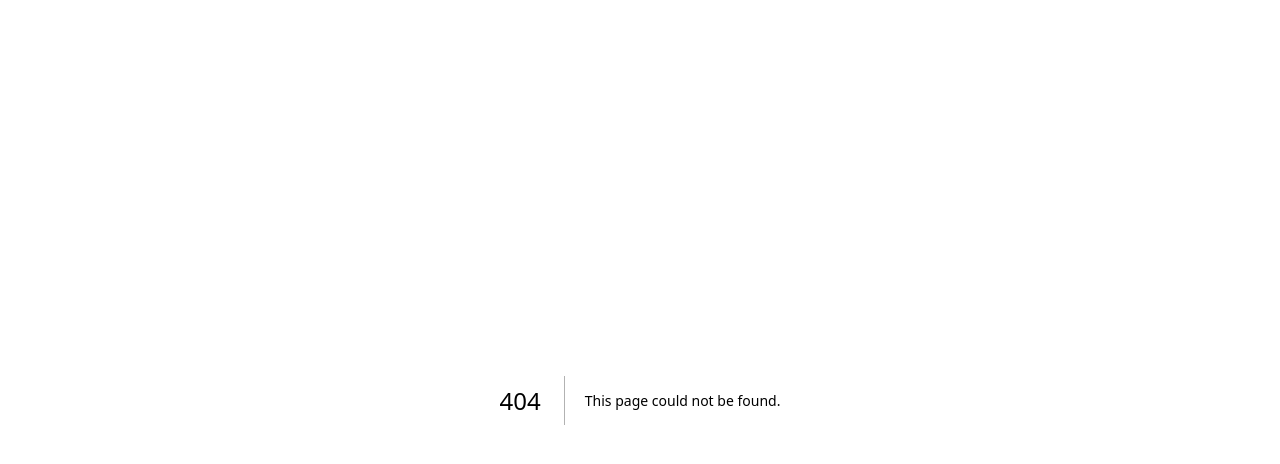
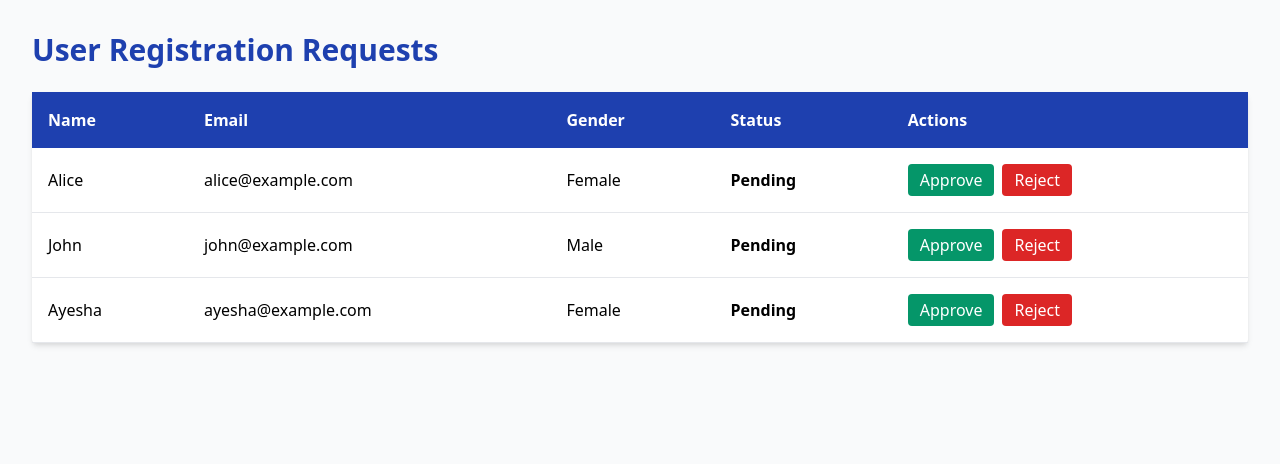
Before and after one commit to bonnycool/matrimony-frontend-, a Next.js app: page /admin/superdash/userreq in a window 1280 px wide. Before the commit this address had no page. Shown: the top 464 px of the page. Built offline with nearby package versions, Linux system fonts and the light colour scheme.

Commit message:
Added user request page with features

```diff
--- /dev/null
+++ b/src/app/admin/superdash/userreq/page.tsx
@@ -0,0 +1,76 @@
+'use client';
+
+import React, { useState } from 'react';
+
+interface UserRequest {
+  id: number;
+  name: string;
+  email: string;
+  gender: string;
+  status: 'Pending' | 'Approved' | 'Rejected';
+}
+
+const UserRequestsPage: React.FC = () => {
+  const [requests, setRequests] = useState<UserRequest[]>([
+    { id: 1, name: 'Alice', email: 'alice@example.com', gender: 'Female', status: 'Pending' },
+    { id: 2, name: 'John', email: 'john@example.com', gender: 'Male', status: 'Pending' },
+    { id: 3, name: 'Ayesha', email: 'ayesha@example.com', gender: 'Female', status: 'Pending' },
+  ]);
+
+  const handleAction = (id: number, action: 'Approved' | 'Rejected') => {
+    const updated = requests.map((req) =>
+      req.id === id ? { ...req, status: action } : req
+    );
+    setRequests(updated);
+  };
+
+  return (
+    <div className="min-h-screen bg-gray-50 p-8">
+      <h1 className="text-3xl font-bold text-blue-800 mb-6">User Registration Requests</h1>
+
+      <table className="w-full bg-white shadow-md rounded mb-8">
+        <thead className="bg-blue-800 text-white">
+          <tr>
+            <th className="p-4 text-left">Name</th>
+            <th className="p-4 text-left">Email</th>
+            <th className="p-4 text-left">Gender</th>
+            <th className="p-4 text-left">Status</th>
+            <th className="p-4 text-left">Actions</th>
+          </tr>
+        </thead>
+        <tbody>
+          {requests.map((user) => (
+            <tr key={user.id} className="border-b hover:bg-gray-100">
+              <td className="p-4">{user.name}</td>
+              <td className="p-4">{user.email}</td>
+              <td className="p-4">{user.gender}</td>
+              <td className="p-4 font-semibold">{user.status}</td>
+              <td className="p-4 flex gap-2">
+                <button
+                  onClick={() => handleAction(user.id, 'Approved')}
+                  disabled={user.status !== 'Pending'}
+                  className={`py-1 px-3 rounded text-white ${
+                    user.status === 'Approved' ? 'bg-gray-400' : 'bg-green-600 hover:bg-green-700'
+                  }`}
+                >
+                  Approve
+                </button>
+                <button
+                  onClick={() => handleAction(user.id, 'Rejected')}
+                  disabled={user.status !== 'Pending'}
+                  className={`py-1 px-3 rounded text-white ${
+                    user.status === 'Rejected' ? 'bg-gray-400' : 'bg-red-600 hover:bg-red-700'
+                  }`}
+                >
+                  Reject
+                </button>
+              </td>
+            </tr>
+          ))}
+        </tbody>
+      </table>
+    </div>
+  );
+};
+
+export default UserRequestsPage;
```
